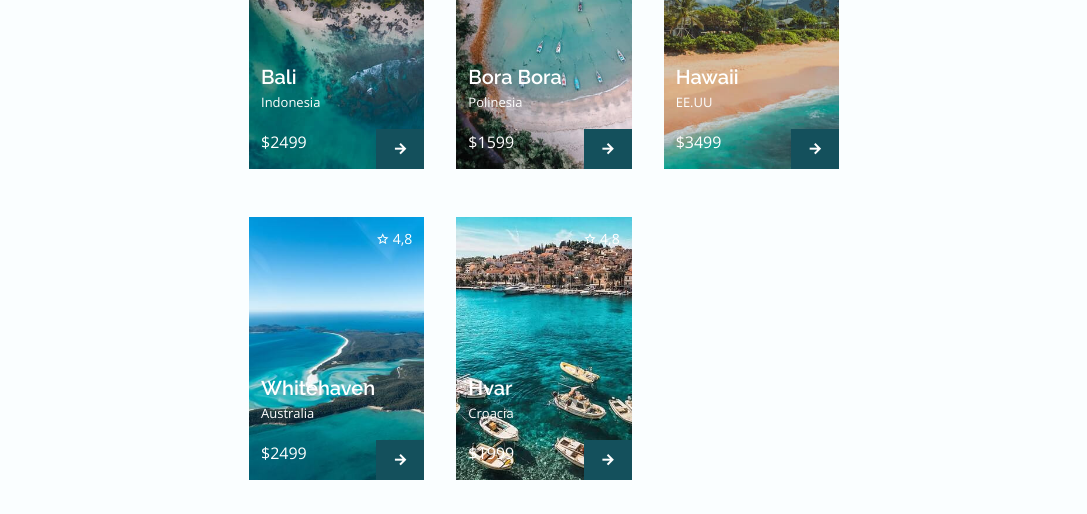
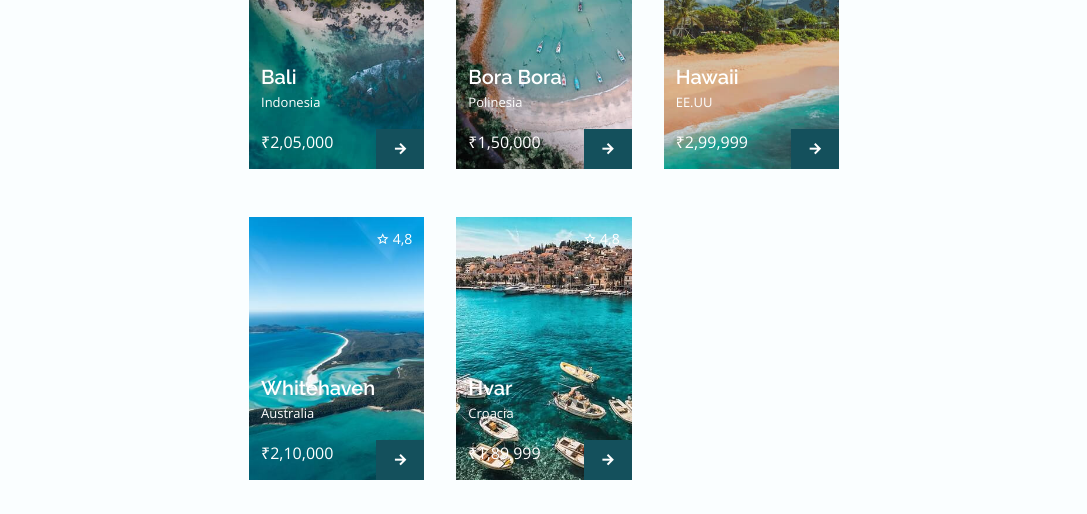
Before and after one commit to lightningMcQueen-95/Travel-landing-page, a plain HTML site: page index.html in a window 1280 px wide. Shown: the part 3340-3854 px from the top of the page, without its empty margins (96-1183 px from the left). Drawn offline with nearby package versions, Linux system fonts and the light colour scheme.

Commit message:
Update index.html

```diff
--- a/index.html
+++ b/index.html
@@ -235,7 +235,7 @@
                             <div class="place__data">
                                 <h3 class="place__title">Bali</h3>
                                 <span class="place__subtitle">Indonesia</span>
-                                <span class="place__price">$2499</span>
+                                <span class="place__price">₹2,05,000</span>
                             </div>
                         </div>
 
@@ -257,7 +257,7 @@
                             <div class="place__data">
                                 <h3 class="place__title">Bora Bora</h3>
                                 <span class="place__subtitle">Polinesia</span>
-                                <span class="place__price">$1599</span>
+                                <span class="place__price">₹1,50,000</span>
                             </div>
                         </div>
 
@@ -279,7 +279,7 @@
                             <div class="place__data">
                                 <h3 class="place__title">Hawaii</h3>
                                 <span class="place__subtitle">EE.UU</span>
-                                <span class="place__price">$3499</span>
+                                <span class="place__price">₹2,99,999</span>
                             </div>
                         </div>
 
@@ -301,7 +301,7 @@
                             <div class="place__data">
                                 <h3 class="place__title">Whitehaven</h3>
                                 <span class="place__subtitle">Australia</span>
-                                <span class="place__price">$2499</span>
+                                <span class="place__price">₹2,10,000</span>
                             </div>
                         </div>
 
@@ -323,7 +323,7 @@
                             <div class="place__data">
                                 <h3 class="place__title">Hvar</h3>
                                 <span class="place__subtitle">Croacia</span>
-                                <span class="place__price">$1999</span>
+                                <span class="place__price">₹1,89,999</span>
                             </div>
                         </div>
 
```
